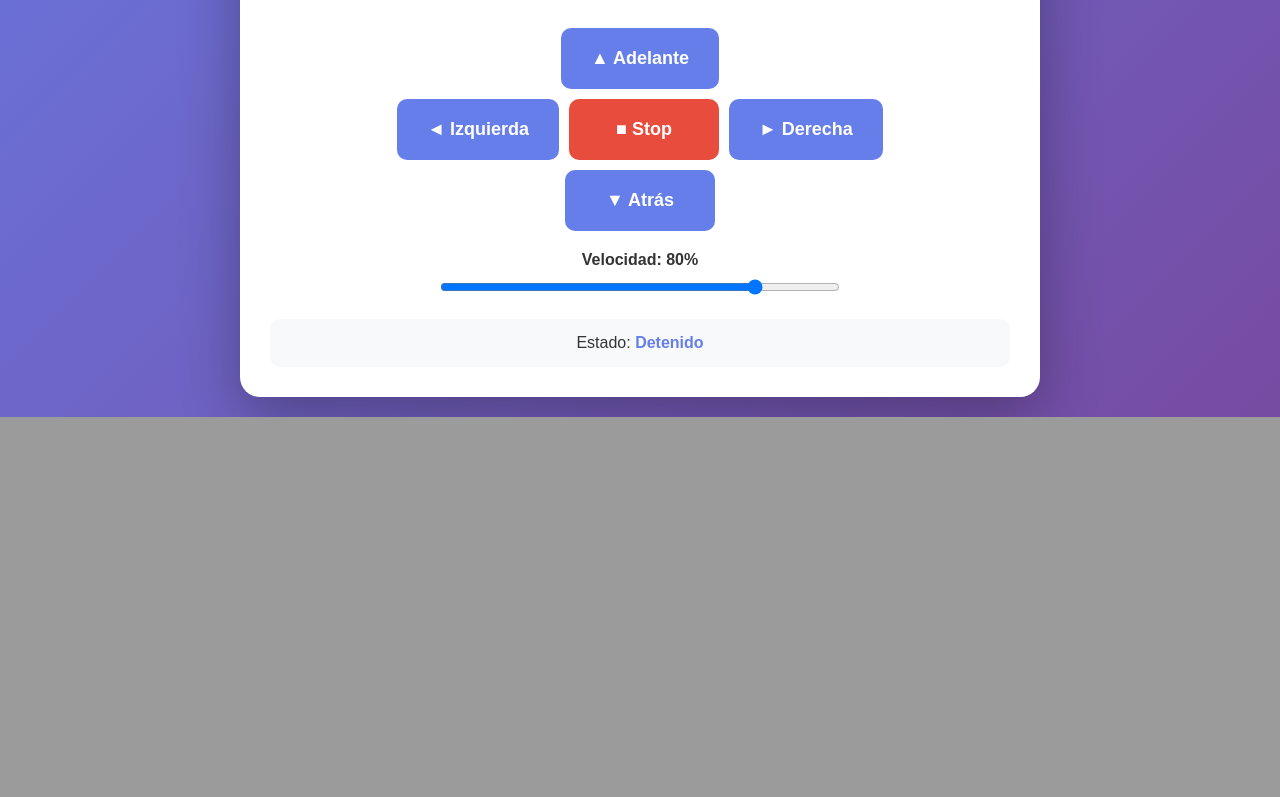
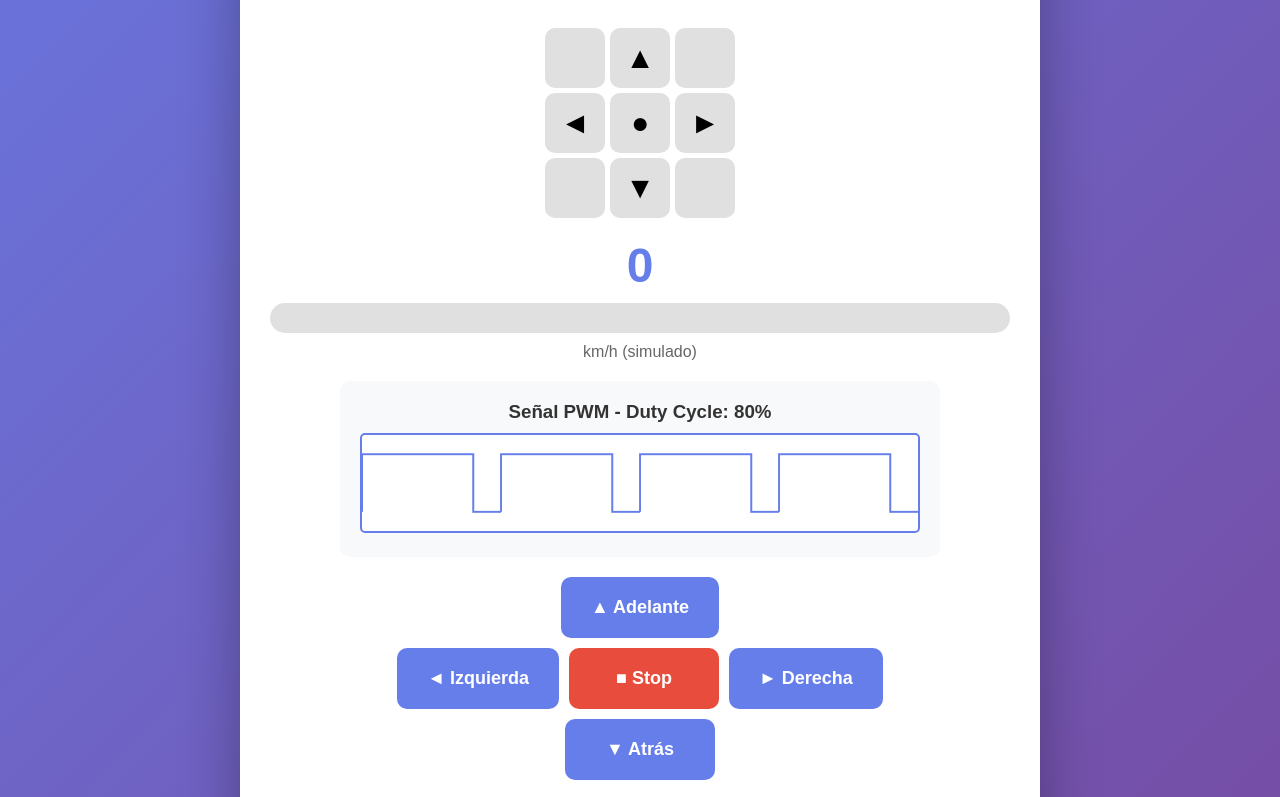
Before and after one commit to kunZhen/Proyecto1-Empotrados, a Flask app: page / in a window 1280 px wide. Shown: the part 674-1471 px from the top of the page. Before the commit the page ends 1091 px from the top, so only its background shows below. Run offline with Flask 3, Linux system fonts and the light colour scheme; parts of the project's set-up code (start-up, migrations or seed data) failed here and were passed over.

Commit message:
pwm implemented with software

```diff
--- a/vehicle-server/gpio_wrapper.py
+++ b/vehicle-server/gpio_wrapper.py
@@ -1,5 +1,7 @@
 import ctypes
 import os
+import threading
+import time
 
 # Carga la biblioteca compartida
 lib_path = "/root/gpioio/lib/libgpioio.so.1"
@@ -71,6 +73,68 @@ gpiolib.vehicleRight.restype = ctypes.c_int
 gpiolib.vehicleStop.argtypes = [ctypes.POINTER(Vehicle)]
 gpiolib.vehicleStop.restype = ctypes.c_int
 
+gpiolib.pinMode.argtypes = [ctypes.c_int, ctypes.c_int]
+gpiolib.pinMode.restype = ctypes.c_int
+
+gpiolib.digitalWrite.argtypes = [ctypes.c_int, ctypes.c_int]
+gpiolib.digitalWrite.restype = ctypes.c_int
+
+# Clase PWM por software
+class SoftwarePWM:
+    def __init__(self, gpio, frequency=1000):
+        self.gpio = gpio
+        self.frequency = frequency
+        self.duty_cycle = 0
+        self.running = False
+        self.thread = None
+        self.lock = threading.Lock()
+
+        # Configura GPIO como salida
+        gpiolib.pinMode(gpio, 1)  # OUTPUT
+        gpiolib.digitalWrite(gpio, 0)
+
+    def start(self, duty_cycle=0):
+        with self.lock:
+            self.duty_cycle = duty_cycle
+            if not self.running:
+                self.running = True
+                self.thread = threading.Thread(target=self._pwm_thread, daemon=True)
+                self.thread.start()
+
+    def change_duty_cycle(self, duty_cycle):
+        with self.lock:
+            self.duty_cycle = max(0, min(100, duty_cycle))
+
+    def stop(self):
+        with self.lock:
+            self.running = False
+        if self.thread:
+            self.thread.join(timeout=0.5)
+        gpiolib.digitalWrite(self.gpio, 0)
+
+    def _pwm_thread(self):
+        period = 1.0 / self.frequency
+        while True:
+            with self.lock:
+                if not self.running:
+                    break
+                current_duty = self.duty_cycle
+
+            if current_duty > 0:
+                on_time = period * (current_duty / 100.0)
+                off_time = period - on_time
+
+                if on_time > 0.0001:  # Evita sleeps muy cortos
+                    gpiolib.digitalWrite(self.gpio, 1)
+                    time.sleep(on_time)
+
+                if off_time > 0.0001:
+                    gpiolib.digitalWrite(self.gpio, 0)
+                    time.sleep(off_time)
+            else:
+                gpiolib.digitalWrite(self.gpio, 0)
+                time.sleep(period)
+
 # Wrapper class
 class VehicleController:
     def __init__(self):
@@ -91,7 +155,7 @@ class VehicleController:
         if ret < 0:
             raise Exception("Failed to initialize LEDs")
 
-        # Inicializa motores
+        # Inicializa motores (sin PWM hardware)
         ret = gpiolib.motorInit(
             ctypes.byref(self.motor_left),
             18, 19, 12,  # Motor izquierdo
@@ -116,17 +180,40 @@ class VehicleController:
             ctypes.byref(self.leds)
         )
 
+        # Crea PWM por software para control de velocidad
+        self.pwm_left = SoftwarePWM(12, frequency=1000)
+        self.pwm_right = SoftwarePWM(13, frequency=1000)
+        self.pwm_left.start(0)
+        self.pwm_right.start(0)
+
+        print("PWM software initialized for motors")
+
     def forward(self, speed=80):
-        return gpiolib.vehicleForward(ctypes.byref(self.vehicle), speed)
+        gpiolib.vehicleForward(ctypes.byref(self.vehicle), 100)
+        self.pwm_left.change_duty_cycle(speed)
+        self.pwm_right.change_duty_cycle(speed)
+        return 0
 
     def backward(self, speed=80):
-        return gpiolib.vehicleBackward(ctypes.byref(self.vehicle), speed)
+        gpiolib.vehicleBackward(ctypes.byref(self.vehicle), 100)
+        self.pwm_left.change_duty_cycle(speed)
+        self.pwm_right.change_duty_cycle(speed)
+        return 0
 
     def left(self, speed=80):
-        return gpiolib.vehicleLeft(ctypes.byref(self.vehicle), speed)
+        gpiolib.vehicleLeft(ctypes.byref(self.vehicle), 100)
+        self.pwm_left.change_duty_cycle(0)
+        self.pwm_right.change_duty_cycle(speed)
+        return 0
 
     def right(self, speed=80):
-        return gpiolib.vehicleRight(ctypes.byref(self.vehicle), speed)
+        gpiolib.vehicleRight(ctypes.byref(self.vehicle), 100)
+        self.pwm_left.change_duty_cycle(speed)
+        self.pwm_right.change_duty_cycle(0)
+        return 0
 
     def stop(self):
-        return gpiolib.vehicleStop(ctypes.byref(self.vehicle))
+        gpiolib.vehicleStop(ctypes.byref(self.vehicle))
+        self.pwm_left.change_duty_cycle(0)
+        self.pwm_right.change_duty_cycle(0)
+        return 0
--- a/vehicle-server/static/control.js
+++ b/vehicle-server/static/control.js
@@ -39,7 +39,6 @@ async function sendCommand(action) {
     }
 }
 
-// Actualizar texto de estado
 function updateStatus(action) {
     const statusMap = {
         'forward': 'Avanzando',
@@ -49,6 +48,35 @@ function updateStatus(action) {
         'stop': 'Detenido'
     };
     statusText.textContent = statusMap[action] || 'Desconocido';
+
+    // Actualiza indicadores visuales de dirección
+    document.querySelectorAll('.direction-arrow').forEach(arrow => {
+        arrow.classList.remove('active');
+    });
+
+    const arrowMap = {
+        'forward': 'arrow-forward',
+        'backward': 'arrow-backward',
+        'left': 'arrow-left',
+        'right': 'arrow-right',
+        'stop': 'arrow-center'
+    };
+
+    if (arrowMap[action]) {
+        document.getElementById(arrowMap[action]).classList.add('active');
+    }
+
+    // Actualiza velocímetro visual
+    const speedDisplay = document.getElementById('speed-display');
+    const speedBar = document.getElementById('speed-bar');
+
+    if (action === 'stop') {
+        speedDisplay.textContent = '0';
+        speedBar.style.width = '0%';
+    } else {
+        speedDisplay.textContent = currentSpeed;
+        speedBar.style.width = currentSpeed + '%';
+    }
 }
 
 // Event listeners para botones
@@ -83,3 +111,65 @@ document.addEventListener('keydown', (e) => {
             break;
     }
 });
+
+// Canvas para gráfica PWM
+const canvas = document.getElementById('pwm-wave');
+const ctx = canvas.getContext('2d');
+canvas.width = canvas.offsetWidth;
+canvas.height = 100;
+
+function drawPWM(dutyCycle) {
+    ctx.clearRect(0, 0, canvas.width, canvas.height);
+
+    // Configuración
+    const periods = 4; // Mostrar 4 períodos
+    const periodWidth = canvas.width / periods;
+    const highTime = periodWidth * (dutyCycle / 100);
+    const lowTime = periodWidth - highTime;
+
+    // Dibuja onda PWM
+    ctx.strokeStyle = '#667eea';
+    ctx.lineWidth = 2;
+    ctx.beginPath();
+
+    let x = 0;
+    for (let i = 0; i < periods; i++) {
+        // High
+        ctx.moveTo(x, 80);
+        ctx.lineTo(x, 20);
+        ctx.lineTo(x + highTime, 20);
+
+        // Low
+        ctx.lineTo(x + highTime, 80);
+        ctx.lineTo(x + periodWidth, 80);
+
+        x += periodWidth;
+    }
+
+    ctx.stroke();
+
+    // Actualiza duty cycle display
+    document.getElementById('duty-cycle').textContent = dutyCycle;
+}
+
+// Llama a drawPWM cuando cambia la velocidad
+speedSlider.addEventListener('input', (e) => {
+    currentSpeed = parseInt(e.target.value);
+    speedValue.textContent = currentSpeed;
+    drawPWM(currentSpeed);
+});
+
+// Actualiza la función sendCommand para redibujar PWM
+const originalUpdateStatus = updateStatus;
+updateStatus = function(action) {
+    originalUpdateStatus(action);
+
+    if (action === 'stop') {
+        drawPWM(0);
+    } else {
+        drawPWM(currentSpeed);
+    }
+};
+
+// Dibuja PWM inicial
+drawPWM(currentSpeed);
--- a/vehicle-server/static/style.css
+++ b/vehicle-server/static/style.css
@@ -119,3 +119,84 @@ h1 {
     font-weight: bold;
     color: #667eea;
 }
+
+/* Indicador visual de dirección */
+.direction-indicator {
+    display: grid;
+    grid-template-columns: repeat(3, 60px);
+    grid-template-rows: repeat(3, 60px);
+    gap: 5px;
+    margin: 20px auto;
+    width: fit-content;
+}
+
+.direction-arrow {
+    width: 60px;
+    height: 60px;
+    background: #e0e0e0;
+    border-radius: 10px;
+    display: flex;
+    align-items: center;
+    justify-content: center;
+    font-size: 30px;
+    transition: all 0.3s;
+}
+
+.direction-arrow.active {
+    background: #667eea;
+    color: white;
+    box-shadow: 0 0 20px rgba(102, 126, 234, 0.6);
+    transform: scale(1.1);
+}
+
+/* Velocímetro visual */
+.speed-visual {
+    margin: 20px 0;
+    text-align: center;
+}
+
+.speed-bar-container {
+    width: 100%;
+    height: 30px;
+    background: #e0e0e0;
+    border-radius: 15px;
+    overflow: hidden;
+    position: relative;
+}
+
+.speed-bar {
+    height: 100%;
+    background: linear-gradient(90deg, #4CAF50 0%, #FFC107 50%, #F44336 100%);
+    width: 80%;
+    transition: width 0.3s;
+    border-radius: 15px;
+}
+
+.speed-number {
+    font-size: 48px;
+    font-weight: bold;
+    color: #667eea;
+    margin: 10px 0;
+}
+
+.pwm-graph {
+    margin: 20px auto;
+    padding: 20px;
+    background: #f8f9fa;
+    border-radius: 10px;
+    max-width: 600px;
+}
+
+.pwm-graph h3 {
+    text-align: center;
+    margin-bottom: 10px;
+    color: #333;
+}
+
+.pwm-wave {
+    width: 100%;
+    height: 100px;
+    background: white;
+    border: 2px solid #667eea;
+    border-radius: 5px;
+}
--- a/vehicle-server/templates/index.html
+++ b/vehicle-server/templates/index.html
@@ -13,6 +13,35 @@
         <div class="video-container">
             <img src="/video_feed" alt="Video Stream" style="width: 100%; height: auto;">
         </div>
+
+        <!-- Indicador visual de dirección -->
+        <div class="direction-indicator">
+            <div class="direction-arrow" id="arrow-empty1"></div>
+            <div class="direction-arrow" id="arrow-forward">▲</div>
+            <div class="direction-arrow" id="arrow-empty2"></div>
+            <div class="direction-arrow" id="arrow-left">◄</div>
+            <div class="direction-arrow" id="arrow-center">●</div>
+            <div class="direction-arrow" id="arrow-right">►</div>
+            <div class="direction-arrow" id="arrow-empty3"></div>
+            <div class="direction-arrow" id="arrow-backward">▼</div>
+            <div class="direction-arrow" id="arrow-empty4"></div>
+        </div>
+
+        <!-- Velocímetro visual -->
+        <div class="speed-visual">
+            <div class="speed-number" id="speed-display">0</div>
+            <div class="speed-bar-container">
+                <div class="speed-bar" id="speed-bar" style="width: 0%"></div>
+            </div>
+            <p style="margin-top: 10px; color: #666;">km/h (simulado)</p>
+        </div>
+
+        <!-- Gráfica PWM -->
+        <div class="pwm-graph">
+            <h3>Señal PWM - Duty Cycle: <span id="duty-cycle">0</span>%</h3>
+            <canvas id="pwm-wave" class="pwm-wave"></canvas>
+        </div>
+
 
         <div class="controls">
             <div class="control-row">
```
